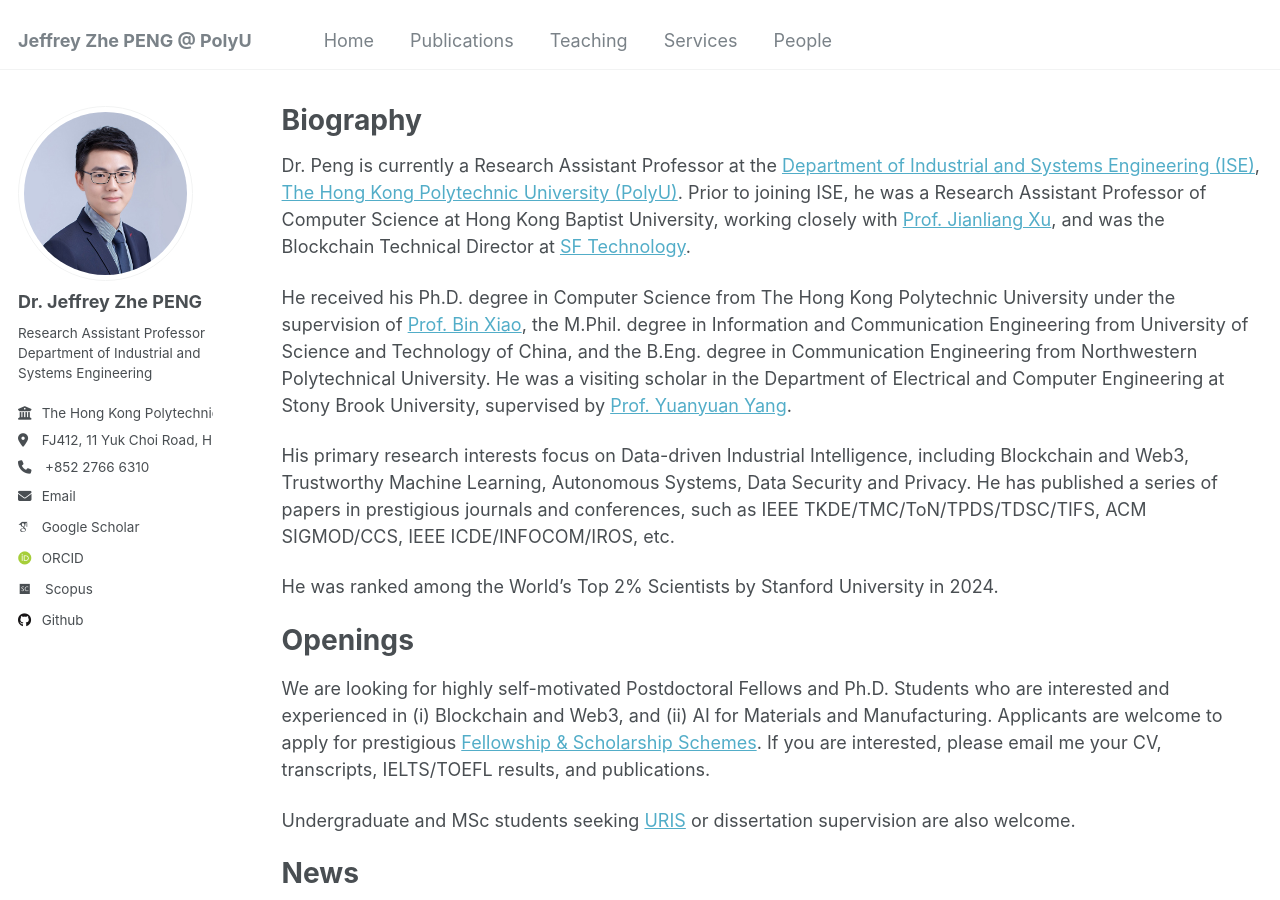
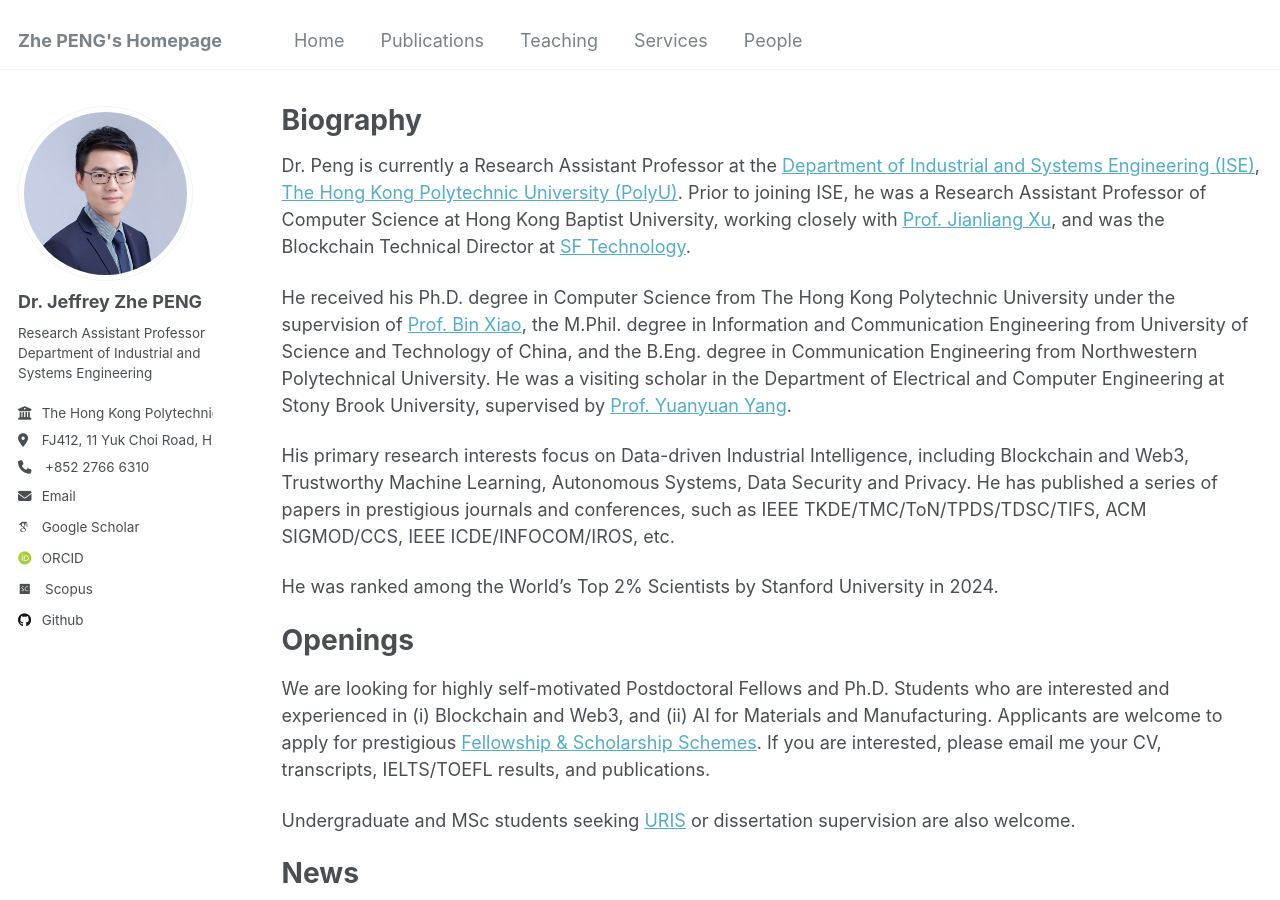
Before and after one commit to PENG-Zhe/peng-zhe.github.io, a Jekyll site: the page built from _pages/about.md, in a window 1280 px wide and 900 px high. Built offline with Jekyll 4.4.1, drawn with Linux system fonts in a browser that asks for light colours; some web fonts are replaced.

Commit message:
Update _config.yml

```diff
--- a/_config.yml
+++ b/_config.yml
@@ -8,7 +8,7 @@
 
 # Basic Site Settings
 locale                   : "en-US"
-title                    : "Jeffrey Zhe PENG @ PolyU"
+title                    : "Zhe PENG's Homepage"
 title_separator          : "-"
 name                     : &name "Zhe PENG"
 description              : &description "personal description"
```
